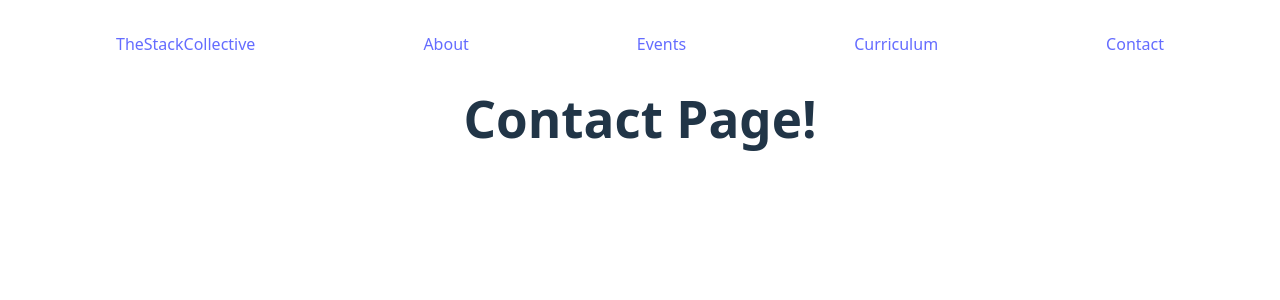
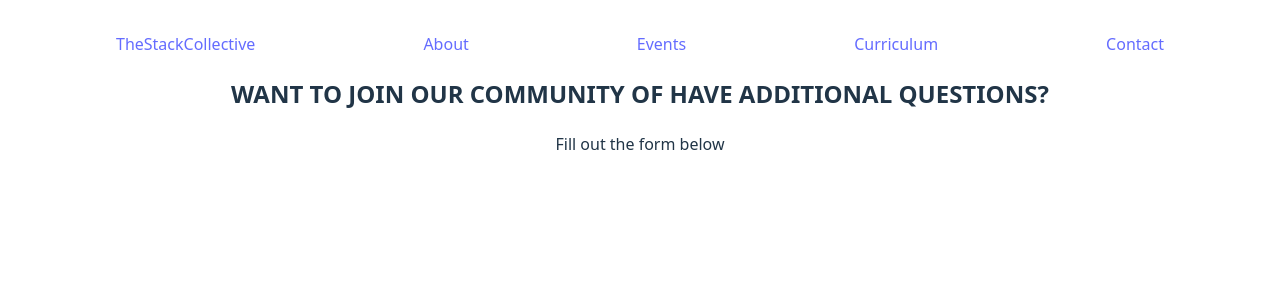
Before and after one commit to thestackcollective/tsc-website-1, a React (Vite) app: page /contact in a window 1280 px wide. Shown: the top 300 px of the page. Built offline with nearby package versions, Linux system fonts and the light colour scheme.

Commit message:
Create form element and add header text

```diff
--- a/src/pages/ContactPage/ContactPage.jsx
+++ b/src/pages/ContactPage/ContactPage.jsx
@@ -1,5 +1,8 @@
 export default function ContactPage() {
   return (
-    <h1>Contact Page!</h1>
+    <form>
+      <h2>WANT TO JOIN OUR COMMUNITY OF HAVE ADDITIONAL QUESTIONS?</h2>
+      <p>Fill out the form below</p>
+    </form>
   )
 }
```
